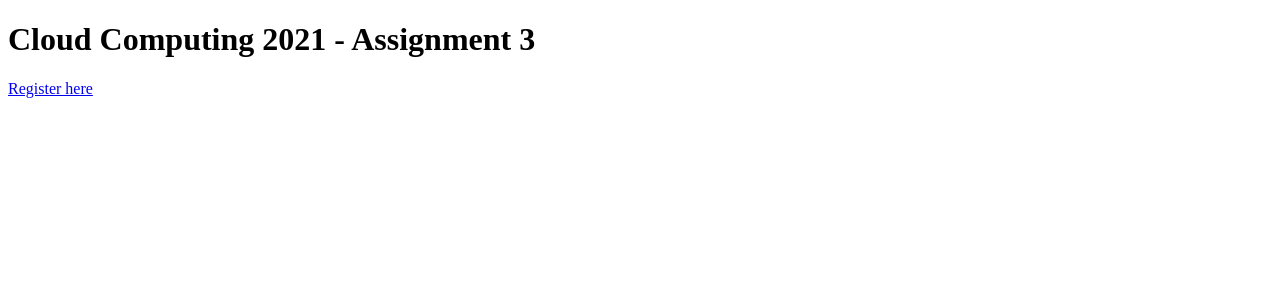
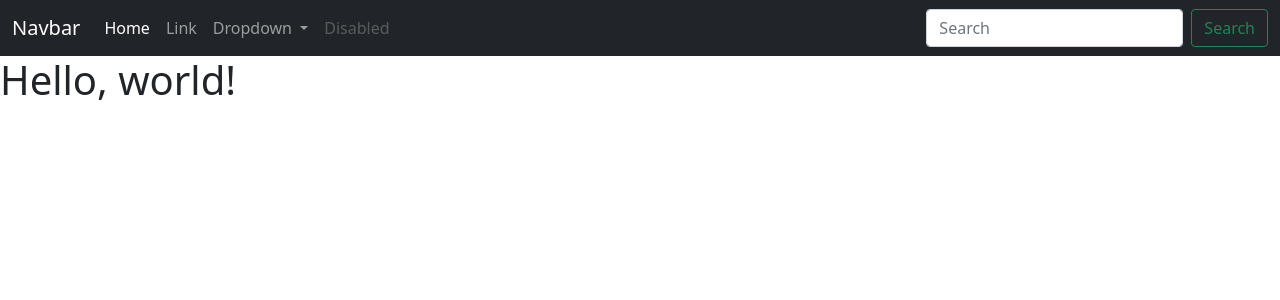
Before and after one commit to W-Boland/CC-A3, a Flask app: page / in a window 1280 px wide. Shown: the top 300 px of the page. Run offline with Flask 2, Linux system fonts and the light colour scheme; data that the repository does not hold is empty; some libraries are stand-ins or nearby versions.

Commit message:
Bootstrap
Added bootstrap using their CDN, changed title and icon also added sample Navbar

```diff
--- a/application.py
+++ b/application.py
@@ -1,8 +1,10 @@
 from flask import Flask, request, render_template
 from boto3.dynamodb.conditions import Key, Attr
+from flask_bootstrap import Bootstrap
 import boto3
 
 application = Flask(__name__)
+Bootstrap(application)
 
 def user_subscriptions():
     dynamodb = boto3.resource('dynamodb', region_name='ap-southeast-2')
@@ -19,4 +21,4 @@ def index():
 
 
 if __name__ == '__main__':
-    application.run()
+    application.run(debug=True)
--- /dev/null
+++ b/templates/base.html
@@ -0,0 +1,30 @@
+<!doctype html>
+<html lang="en">
+  <head>
+    <!-- Required meta tags -->
+    <meta charset="utf-8">
+    <meta name="viewport" content="width=device-width, initial-scale=1">
+
+    <!-- Bootstrap CSS -->
+    <link href="https://cdn.jsdelivr.net/npm/bootstrap@5.0.1/dist/css/bootstrap.min.css" rel="stylesheet" integrity="sha384-+0n0xVW2eSR5OomGNYDnhzAbDsOXxcvSN1TPprVMTNDbiYZCxYbOOl7+AMvyTG2x" crossorigin="anonymous">
+
+    <title>CC - Assignment 3</title>
+    <link rel="icon" type="image/png" href="https://static.vecteezy.com/system/resources/previews/000/442/659/large_2x/vector-cocktail-icon.jpg">
+  </head>
+  <body>
+    {% include 'navbar.html' %}
+    {% block content %}
+        <h1>Hello, world!</h1>
+    {% endblock %}
+    <!-- Optional JavaScript; choose one of the two! -->
+
+    <!-- Option 1: Bootstrap Bundle with Popper -->
+    <script src="https://cdn.jsdelivr.net/npm/bootstrap@5.0.1/dist/js/bootstrap.bundle.min.js" integrity="sha384-gtEjrD/SeCtmISkJkNUaaKMoLD0//ElJ19smozuHV6z3Iehds+3Ulb9Bn9Plx0x4" crossorigin="anonymous"></script>
+
+    <!-- Option 2: Separate Popper and Bootstrap JS -->
+    <!--
+    <script src="https://cdn.jsdelivr.net/npm/@popperjs/core@2.9.2/dist/umd/popper.min.js" integrity="sha384-IQsoLXl5PILFhosVNubq5LC7Qb9DXgDA9i+tQ8Zj3iwWAwPtgFTxbJ8NT4GN1R8p" crossorigin="anonymous"></script>
+    <script src="https://cdn.jsdelivr.net/npm/bootstrap@5.0.1/dist/js/bootstrap.min.js" integrity="sha384-Atwg2Pkwv9vp0ygtn1JAojH0nYbwNJLPhwyoVbhoPwBhjQPR5VtM2+xf0Uwh9KtT" crossorigin="anonymous"></script>
+    -->
+  </body>
+</html>
--- a/templates/index.html
+++ b/templates/index.html
@@ -1,25 +1 @@
-<!doctype html>
-<html>
-<head>
-  <title>CC-A1-S3656903</title>
-</head>
-<body>
-
-  <h1>Cloud Computing 2021 - Assignment 3 </h1>
-
-  {% for sub in subs %}
-  <p>
-    Title: <b> {{sub['title']}} </b> <br>
-    Year: <b> {{sub['year']}} </b> <br>
-    Artist: <b> {{sub['artist'] }} </b> <br>
-  </p>
-  <br>
-  {% endfor %}
-
-
-
-
-  <a href="register"> Register here </a>
-
-</body>
-</html>
+{% extends 'base.html' %}
--- /dev/null
+++ b/templates/navbar.html
@@ -0,0 +1,36 @@
+<nav class="navbar navbar-expand-lg navbar-dark bg-dark">
+    <div class="container-fluid">
+      <a class="navbar-brand" href="#">Navbar</a>
+      <button class="navbar-toggler" type="button" data-bs-toggle="collapse" data-bs-target="#navbarSupportedContent" aria-controls="navbarSupportedContent" aria-expanded="false" aria-label="Toggle navigation">
+        <span class="navbar-toggler-icon"></span>
+      </button>
+      <div class="collapse navbar-collapse" id="navbarSupportedContent">
+        <ul class="navbar-nav me-auto mb-2 mb-lg-0">
+          <li class="nav-item">
+            <a class="nav-link active" aria-current="page" href="#">Home</a>
+          </li>
+          <li class="nav-item">
+            <a class="nav-link" href="#">Link</a>
+          </li>
+          <li class="nav-item dropdown">
+            <a class="nav-link dropdown-toggle" href="#" id="navbarDropdown" role="button" data-bs-toggle="dropdown" aria-expanded="false">
+              Dropdown
+            </a>
+            <ul class="dropdown-menu" aria-labelledby="navbarDropdown">
+              <li><a class="dropdown-item" href="#">Action</a></li>
+              <li><a class="dropdown-item" href="#">Another action</a></li>
+              <li><hr class="dropdown-divider"></li>
+              <li><a class="dropdown-item" href="#">Something else here</a></li>
+            </ul>
+          </li>
+          <li class="nav-item">
+            <a class="nav-link disabled" href="#" tabindex="-1" aria-disabled="true">Disabled</a>
+          </li>
+        </ul>
+        <form class="d-flex">
+          <input class="form-control me-2" type="search" placeholder="Search" aria-label="Search">
+          <button class="btn btn-outline-success" type="submit">Search</button>
+        </form>
+      </div>
+    </div>
+  </nav>
```
